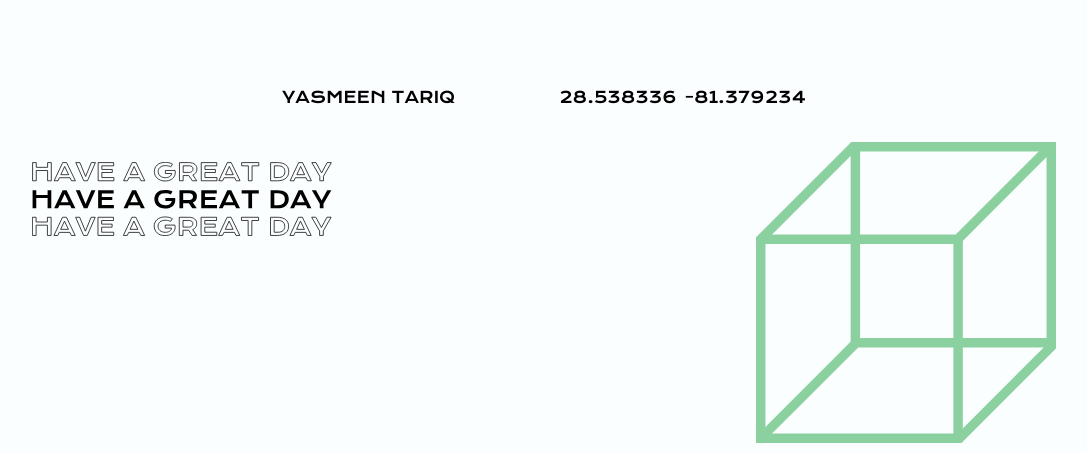
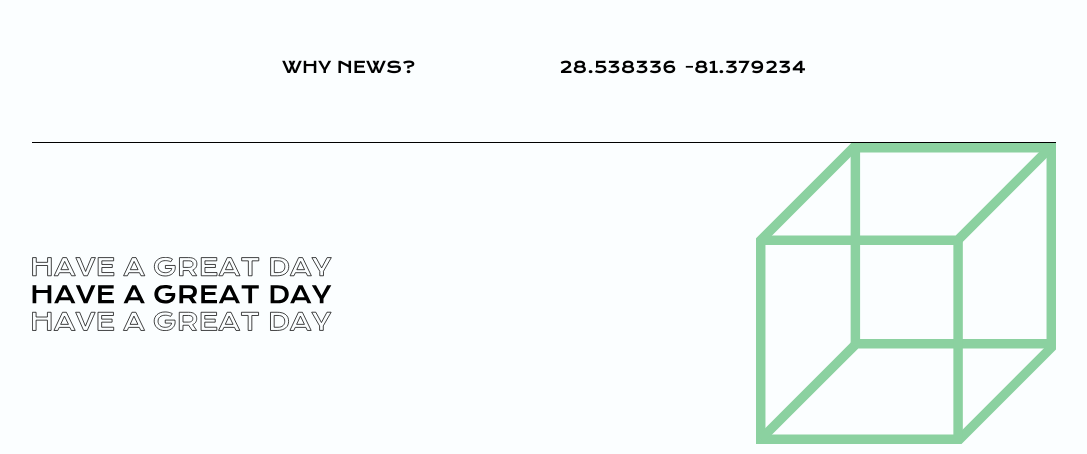
Before and after one commit to MatildaBjorken/news, a React (Create React App) app: page /About in a window 1280 px wide. Shown: the part 658-1112 px from the top of the page, without its empty margins (96-1183 px from the left). Built offline with nearby package versions, Linux system fonts and the light colour scheme; no server answers.

Commit message:
small changes

```diff
--- a/public/index.html
+++ b/public/index.html
@@ -24,7 +24,7 @@
       work correctly both with client-side routing and a non-root public URL.
       Learn how to configure a non-root public URL by running `npm run build`.
     -->
-    <title>React App</title>
+    <title>News</title>
   </head>
   <body>
     <noscript>You need to enable JavaScript to run this app.</noscript>
--- a/src/App.css
+++ b/src/App.css
@@ -127,7 +127,6 @@ body {
 
 .d {
   border-top: 1px solid black;
-  border-bottom: 1px solid black;
   padding-top: 50px;
   padding-bottom: 50px;
   display: grid;
@@ -216,8 +215,8 @@ a {
 }
 
 .greatday {
-  margin-bottom: .5em;
-  margin-top: .5em;
+  margin-bottom: 0.5em;
+  margin-top: 0.5em;
 }
 
 .goback {
@@ -249,7 +248,6 @@ a {
   align-items: center;
 }
 
-
 .header {
   width: 100%;
   display: flex;
@@ -258,6 +256,17 @@ a {
   text-transform: uppercase;
   font-size: 40px;
   z-index: 2;
+}
+.footer {
+  border-top: 1px solid black;
+  width: 100%;
+  display: flex;
+  justify-content: space-between;
+  top: 0%;
+  text-transform: uppercase;
+  font-size: 40px;
+  z-index: 2;
+  align-items: center;
 }
 
 .filter-text {
@@ -281,8 +290,7 @@ a {
   display: none;
 }
 
-.square-footer{
-
+.square-footer {
 }
 
 .bar {
@@ -442,6 +450,7 @@ nav {
   }
 
   .nav-links.open {
+    color: white;
     clip-path: circle(1000px at 90% -10%);
     -webkit-clip-path: circle(1000px at 90% -10%);
     pointer-events: all;
@@ -673,7 +682,6 @@ nav {
   }
 }
 
-
 @media only screen and (max-width: 600px) {
   .d {
     margin-left: auto;
--- a/src/App.js
+++ b/src/App.js
@@ -235,7 +235,7 @@ const App = () => {
             />
           </Switch>
         </Router>
-        <div className="header">
+        <div className="footer">
           <div className="read">
             <img src={GreatDay} className="greatday" />
           </div>
--- a/src/about.css
+++ b/src/about.css
@@ -226,7 +226,6 @@ main .about-container .row .image-container .thumbnail .frame img {
 }
 
 main .about-container .row .image-container .information {
-  position: absolute;
   width: 100%;
   display: -webkit-box;
   display: -ms-flexbox;
@@ -237,7 +236,8 @@ main .about-container .row .image-container .information {
   -webkit-box-pack: justify;
   -ms-flex-pack: justify;
   justify-content: space-between;
-  margin-top: 20px;
+  margin-top: 1em;
+  margin-bottom: 1em;
   text-transform: uppercase;
 }
 
@@ -246,7 +246,7 @@ main .about-container .row .image-container .information .location span:nth-chil
 }
 
 .single .about-container .top-row {
-  height: 85vh;
+  height: 55vh;
   width: 100%;
   -webkit-box-align: end;
   -ms-flex-align: end;
@@ -289,13 +289,12 @@ main .about-container .row .image-container .information .location span:nth-chil
   display: inline-block;
   position: relative;
   font-weight: 400;
-  font-size: 224px;
-  font-family: "Maragsa";
+  font-size: 140px;
 }
 
 @media (max-width: 1440px) {
   .single .about-container .top-row .top .model span {
-    font-size: 128px;
+    font-size: 90px;
   }
 }
 
--- a/src/components/TopStories.js
+++ b/src/components/TopStories.js
@@ -68,14 +68,14 @@ function TopStories({ loading, topStories, getTopArticles }) {
         </div>
         </div>
 
-        <div className={classes.root}>
-          <Grid container spacing={3}>
+        <div className="d">
+
             {topStories.map((topstory) => (
-              <Grid item xs={12} sm={4} key={topstory.url} data-aos="fade-up">
+              <div className="main" key={topstory.url} data-aos="fade-up">
                 <TopStory topstory={topstory} />
-              </Grid>
+              </div>
             ))}
-          </Grid>
+
         </div>
       </>
     </>
--- a/src/components/TopStory.js
+++ b/src/components/TopStory.js
@@ -6,6 +6,7 @@ import { makeStyles } from '@material-ui/core/styles';
 import arrow from './images/arrow2.svg';
 import Aos from 'aos';
 import 'aos/dist/aos.css';
+import Typewriter from 'typewriter-effect';
 
 const useStyles = makeStyles({
   card: {
@@ -18,6 +19,8 @@ const useStyles = makeStyles({
 });
 
 const TopStory = ({ topstory }) => {
+  let author = topstory.byline;
+
   const classes = useStyles();
   useEffect(() => {
     Aos.init({ duration: 2000 });
@@ -44,7 +47,14 @@ const TopStory = ({ topstory }) => {
             </a>
           </div>
           <div className="article-bottom">
-            <div className="article-author">{topstory.byline}</div>
+            <Typewriter
+              className="article-author"
+              options={{
+                strings: [author],
+                autoStart: true,
+                loop: true,
+              }}
+            />
             <img src={arrow} className="arrow2" />
           </div>
           <p>{topstory.abstract}</p>
--- a/src/components/about.js
+++ b/src/components/about.js
@@ -53,7 +53,7 @@ const About = ({ imageDetails, image }) => (
               exit={{ opacity: 0 }}
               transition={transition}
               className='information'>
-              <div className='title'>Yasmeen Tariq</div>
+              <div className='title'>Why News?</div>
               <div className='location'>
                 <span>28.538336</span>
                 <span>-81.379234</span>
--- a/src/components/header.js
+++ b/src/components/header.js
@@ -21,7 +21,8 @@ const Header = () => {
   return (
     <nav className="nav">
       <div class="logo">
-        <img src={NewsImg} alt="Logo Image" />
+
+        <Link to='/'> <img src={NewsImg} alt="Logo Image" /></Link>
       </div>
       <div class="hamburger" onClick={menu}>
         <div class="line1"></div>
@@ -31,7 +32,7 @@ const Header = () => {
 
       <ul class="nav-links">
         <li>
-          <a href="#">Top Stories</a>
+          <Link to='/topstories'>Top Stories</Link>
         </li>
         <li>
           <Link to="/about"> Aboutpage</Link>
--- a/src/components/model.js
+++ b/src/components/model.js
@@ -84,20 +84,16 @@ const Model = ({ imageDetails }) => {
             </motion.div>
             <motion.div className='model'>
               <motion.span className='first' variants={firstName}>
-                <motion.span variants={letter}>Y</motion.span>
-                <motion.span variants={letter}>a</motion.span>
-                <motion.span variants={letter}>s</motion.span>
-                <motion.span variants={letter}>m</motion.span>
-                <motion.span variants={letter}>e</motion.span>
-                <motion.span variants={letter}>e</motion.span>
-                <motion.span variants={letter}>n</motion.span>
+                <motion.span variants={letter}>W</motion.span>
+                <motion.span variants={letter}>h</motion.span>
+                <motion.span variants={letter}>y</motion.span>
               </motion.span>
               <motion.span className='last' variants={lastName}>
-                <motion.span variants={letter}>T</motion.span>
-                <motion.span variants={letter}>a</motion.span>
-                <motion.span variants={letter}>r</motion.span>
-                <motion.span variants={letter}>i</motion.span>
-                <motion.span variants={letter}>q</motion.span>
+                <motion.span variants={letter}>N</motion.span>
+                <motion.span variants={letter}>e</motion.span>
+                <motion.span variants={letter}>w</motion.span>
+                <motion.span variants={letter}>s</motion.span>
+                <motion.span variants={letter}>?</motion.span>
               </motion.span>
             </motion.div>
           </div>
```
